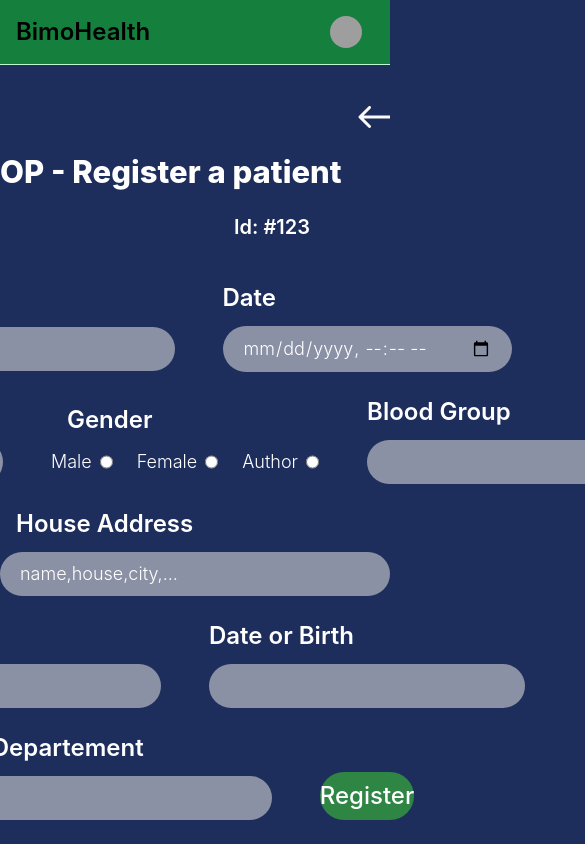
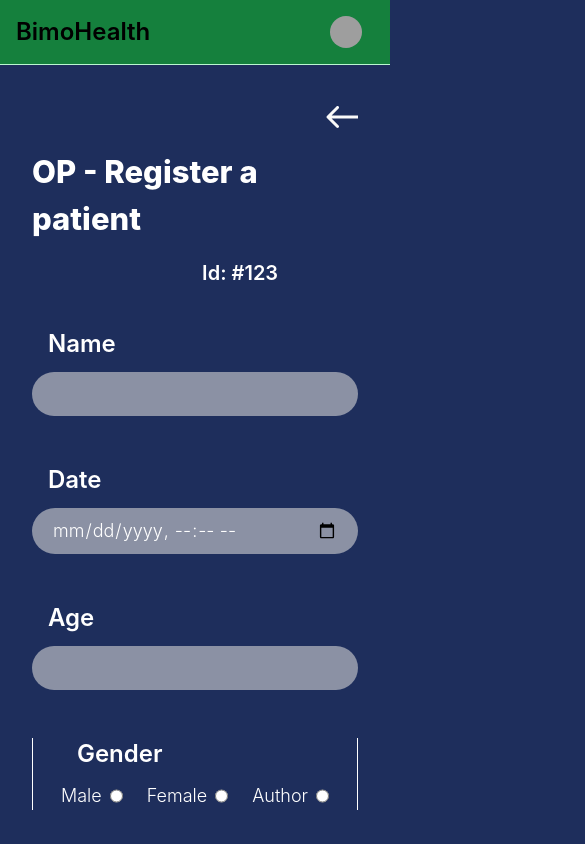
Before and after one commit to meryem-ben00/worshop, a React (Create React App) app in the folder workshop_react/: page /registerPatient in a window 390 px wide. Shown: the top 844 px of the page, 585 px wide, since content can reach past the window. Built offline with nearby package versions, Linux system fonts and the light colour scheme; grey boxes are pictures that could not be loaded.

Commit message:
Add: responsive style to the registerPatient Page + styles on tailwind config

```diff
--- a/workshop_react/src/pages/registerPatient/index.jsx
+++ b/workshop_react/src/pages/registerPatient/index.jsx
@@ -8,8 +8,8 @@ const RegisterPatient = () => {
   return (
     <>
       <NavBar />
-      <div className="bg-bgColor flex justify-center min-h-full">
-        <div className="mx-48 mt-10 mb-10 w-full flex flex-col gap-4 max-w-[1077px]">
+      <div className="bg-bgColor flex justify-center min-h-full mx-5">
+        <div className="max-rp:mx-12 mx-48 mt-10 mb-10 w-full flex flex-col gap-4 max-w-[1077px]">
           <div className="relative mb-7">
             <Link to={"/"} className="absolute right-0">
               <Arrow />
@@ -24,11 +24,14 @@ const RegisterPatient = () => {
             Id: {"#123"}
           </p>
 
-          <form onSubmit={console.log("Test")} className="flex flex-col gap-6">
+          <form
+            onSubmit={console.log("Test")}
+            className="flex flex-col gap-6 max-rp:gap-12"
+          >
             {" "}
             {/** add the onSubmit function */}
-            <div className="flex gap-12 justify-center items-center">
-              <div className="flex flex-col gap-3 w-full">
+            <div className="flex max-rp:flex-col gap-12 justify-center items-center ">
+              <div className="flex flex-col gap-3 w-full between-rp:w-fit">
                 <label
                   htmlFor="name"
                   className="text-white text-2xl font-semibold ml-4"
@@ -38,25 +41,25 @@ const RegisterPatient = () => {
                 <input
                   type="text"
                   name="name"
-                  className="inputForm max-w-lg py-2 pl-5 rounded-3xl text-white text-lg font-light"
+                  className="inputForm max-w-lg between-rp:w-[32rem] py-2 pl-5 pr-5 rounded-3xl text-white text-lg font-light"
                 />
               </div>
-              <div className="flex flex-col gap-3 w-full">
+              <div className="flex flex-col gap-3 w-full between-rp:w-fit">
                 <label
                   htmlFor="date"
-                  className="text-white text-2xl font-semibold"
+                  className="text-white text-2xl font-semibold ml-4"
                 >
                   Date
                 </label>
                 <input
                   type="datetime-local"
                   name="date"
-                  className="inputForm max-w-lg py-2 pl-5 pr-5 rounded-3xl text-white text-lg font-light"
+                  className="inputForm max-w-lg between-rp:w-[32rem] py-2 pl-5 pr-5 rounded-3xl text-white text-lg font-light"
                 />
               </div>
             </div>
-            <div className="flex gap-12 justify-center items-center">
-              <div className="flex flex-col gap-3 w-full">
+            <div className="flex max-rp:flex-col gap-12 justify-center items-center">
+              <div className="flex flex-col gap-3 w-full between-rp:w-fit">
                 <label
                   htmlFor="age"
                   className="text-white text-2xl font-semibold ml-4"
@@ -66,17 +69,17 @@ const RegisterPatient = () => {
                 <input
                   type="text"
                   name="age"
-                  className="inputForm max-w-lg py-2 pl-5 rounded-3xl text-white text-lg font-light"
+                  className="inputForm max-w-lg between-rp:w-[32rem] py-2 pl-5 pr-5 rounded-3xl text-white text-lg font-light"
                 />
               </div>
-              <div className="flex flex-col gap-3 w-full">
+              <div className="flex flex-col px-7 gap-3 w-full max-rp:w-fit line">
                 <label
                   htmlFor="gender "
                   className="text-white text-2xl font-semibold ml-4"
                 >
                   Gender
                 </label>
-                <div class="flex gap-6">
+                <div className="flex gap-6">
                   <div className="flex gap-2">
                     <label className="text-white text-lg font-light">
                       Male
@@ -107,22 +110,22 @@ const RegisterPatient = () => {
                   </div>
                 </div>
               </div>
-              <div className="flex flex-col gap-3 w-full">
+              <div className="flex flex-col gap-3 w-full between-rp:w-fit">
                 <label
                   htmlFor="bloodGroup"
-                  className="text-white text-2xl font-semibold"
+                  className="text-white text-2xl font-semibold ml-4"
                 >
                   Blood Group
                 </label>
                 <input
                   type="text"
                   name="bloodGroup"
-                  className="inputForm max-w-lg py-2 pl-5 pr-5 rounded-3xl text-white text-lg font-light"
+                  className="inputForm max-w-lg between-rp:w-[32rem] py-2 pl-5 pr-5 rounded-3xl text-white text-lg font-light"
                 />
               </div>
             </div>
             <div className="flex gap-12 justify-center items-center">
-              <div className="flex flex-col gap-3 w-full">
+              <div className="flex flex-col gap-3 w-full between-rp:w-fit">
                 <label
                   htmlFor="houseAddress"
                   className="text-white text-2xl font-semibold ml-4"
@@ -133,12 +136,12 @@ const RegisterPatient = () => {
                   type="text"
                   name="houseAddress"
                   placeholder="name,house,city,..."
-                  className="inputForm houseAddressInput py-2 pl-5 rounded-3xl text-white text-lg font-light w-full"
+                  className="inputForm max-rp:max-w-lg between-rp:w-[32rem] houseAddressInput py-2 pl-5 pr-5 rounded-3xl text-white text-lg font-light w-full"
                 />
               </div>
             </div>
-            <div className="flex gap-12 justify-center items-center">
-              <div className="flex flex-col gap-3 w-full">
+            <div className="flex max-rp:flex-col gap-12 justify-center items-center">
+              <div className="flex flex-col gap-3 w-full between-rp:w-fit">
                 <label
                   htmlFor="phone"
                   className="text-white text-2xl font-semibold ml-4"
@@ -148,25 +151,25 @@ const RegisterPatient = () => {
                 <input
                   type="text"
                   name="phone"
-                  className="inputForm max-w-lg py-2 pl-5 rounded-3xl text-white text-lg font-light"
+                  className="inputForm max-w-lg between-rp:w-[32rem] py-2 pl-5 pr-5 rounded-3xl text-white text-lg font-light"
                 />
               </div>
-              <div className="flex flex-col gap-3 w-full">
+              <div className="flex flex-col gap-3 w-full between-rp:w-fit">
                 <label
                   htmlFor="dateBirth"
-                  className="text-white text-2xl font-semibold"
+                  className="text-white text-2xl font-semibold ml-4"
                 >
                   Date or Birth
                 </label>
                 <input
                   type="text"
                   name="dateBirth"
-                  className="inputForm max-w-lg py-2 pl-5 pr-5 rounded-3xl text-white text-lg font-light"
+                  className="inputForm max-w-lg between-rp:w-[32rem] py-2 pl-5 pr-5 rounded-3xl text-white text-lg font-light"
                 />
               </div>
             </div>
-            <div className="flex gap-12 justify-center items-center">
-              <div className="flex flex-col gap-3 w-full">
+            <div className="flex max-rp:flex-col gap-12 justify-center items-center">
+              <div className="flex flex-col gap-3 w-full between-rp:w-fit">
                 <label
                   htmlFor="departement"
                   className="text-white text-2xl font-semibold ml-4"
@@ -176,12 +179,12 @@ const RegisterPatient = () => {
                 <input
                   type="text"
                   name="departement"
-                  className="inputForm max-w-lg py-2 pl-5 rounded-3xl text-white text-lg font-light"
+                  className="inputForm max-w-lg between-rp:w-[32rem] py-2 pl-5 pr-5 rounded-3xl text-white text-lg font-light"
                 />
               </div>
-              <div className="flex justify-center items-center self-end w-full">
+              <div className="flex justify-center items-center self-end w-full mt-3">
                 <button
-                  className="submitButton bg-[#2E8544] rounded-3xl text-2xl font-medium text-white w-full py-2"
+                  className="submitButton max-w-lg bg-[#2E8544] rounded-3xl text-2xl font-medium text-white w-full py-2"
                   onSubmit={console.log("Submitting")}
                 >
                   Register
--- a/workshop_react/src/pages/registerPatient/registerPatient.css
+++ b/workshop_react/src/pages/registerPatient/registerPatient.css
@@ -13,7 +13,14 @@ body {
 .houseAddressInput::placeholder {
   color: white;
 }
+.submitButton {
+  transition: all 0.2s ease-in;
+}
+.submitButton:hover {
+  background-color: #0e3d1a;
+}
 
-/* .submitButton:hover {
+.line {
+  border-left: 1px solid white;
+  border-right: 1px solid white;
 }
-*/
--- a/workshop_react/tailwind.config.js
+++ b/workshop_react/tailwind.config.js
@@ -6,6 +6,10 @@ module.exports = {
       colors: {
         bgColor: "#1E2E5C",
       },
+      screens: {
+        "max-rp": { max: "900px" }, // custom media query for registerPatient.
+        "between-rp": { max: "900px", min: "650px" },
+      },
     },
   },
   plugins: [],
```
